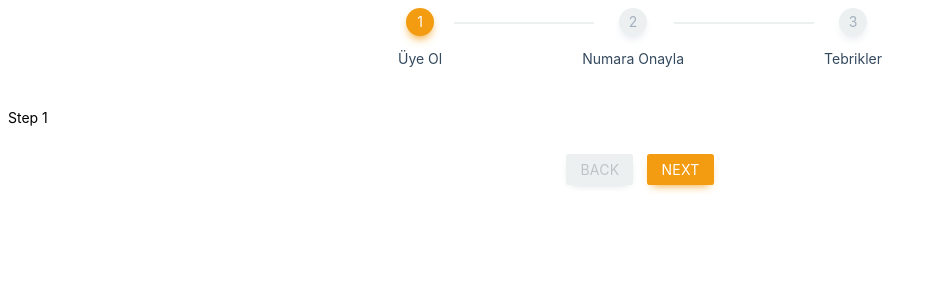
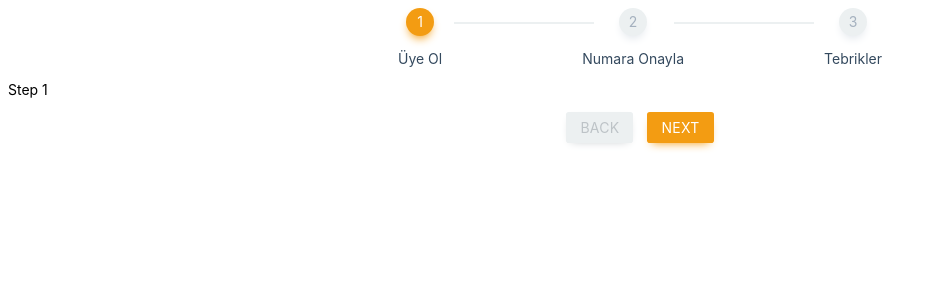
Before and after one commit to mehmetpekcan/v-stepper, a Vue app: page / in a window 1280 px wide. Shown: the top 300 px of the page, without its empty margins (0-937 px from the left). Built offline with nearby package versions, Linux system fonts and the light colour scheme.

Commit message:
Some margin staffs

```diff
--- a/src/components/main.scss
+++ b/src/components/main.scss
@@ -109,7 +109,6 @@ html, body, button, input, select, option, * {
   |------------------------------
   */
   .vsteps--content-wrapper {
-    margin: 2rem 0;
     width: 100%;
   }
 
@@ -122,6 +121,7 @@ html, body, button, input, select, option, * {
   */
   .vsteps--buttons {
     display: flex;
+    margin-top: 1rem;
 
     &-btn {
       margin: 0 .5rem;
```
